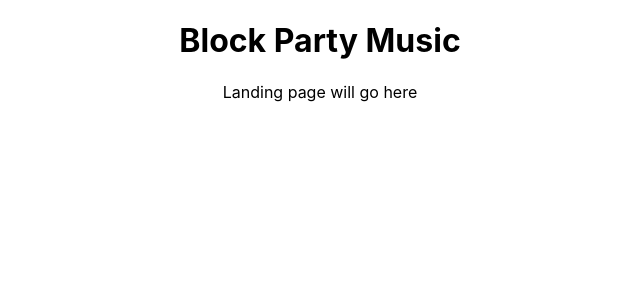
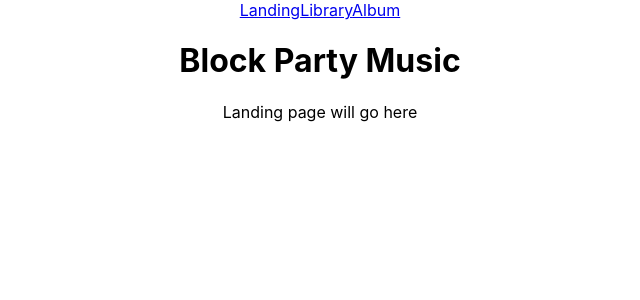
Before and after one commit to tyrantdavis/bpm, a React (Create React App) app: page / in a window 1280 px wide. Shown: the top 300 px of the page, without its empty margins (320-960 px from the left). Built offline with nearby package versions, Linux system fonts and the light colour scheme.

Commit message:
Add Landing, Library, Album navigational links.

```diff
--- a/src/App.js
+++ b/src/App.js
@@ -9,6 +9,11 @@ function App() {
   return (
     <div className="App">
       <header className="App">
+        <nav>
+          <Link to='/'>Landing</Link>
+          <Link to='/library'>Library</Link>
+          <Link to='/album'>Album</Link>
+        </nav>
         <h1>Block Party Music</h1>
       </header>
       <main>
```
